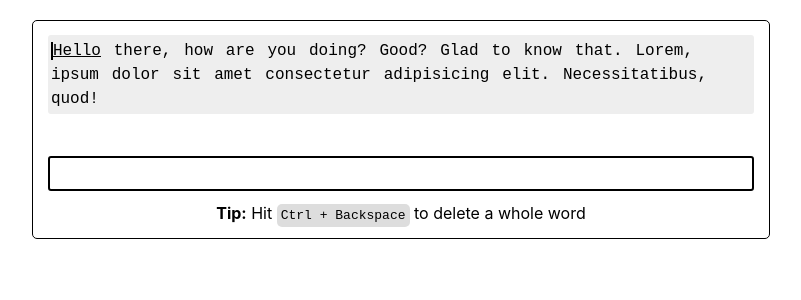
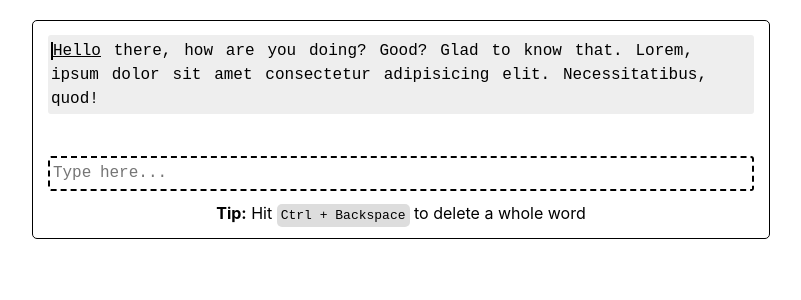
Before and after one commit to h-sifat/type-racer-clone, a Svelte app: page / in a window 1280 px wide. Shown: the top 300 px of the page, without its empty margins (239-1040 px from the left). Built offline with nearby package versions, Linux system fonts and the light colour scheme.

Commit message:
feat(components/InputBox): add focus, placeholder & disable support

```diff
--- a/src/components/InputBox/InputBox.svelte
+++ b/src/components/InputBox/InputBox.svelte
@@ -12,23 +12,30 @@
 
 <script lang="ts">
   import "./common.css";
-  import { ctrlBackspace, resetSelection } from "./index";
   import type { InputBoxEventMap } from "./interface";
   import { createEventDispatcher, onMount } from "svelte";
+  import { ctrlBackspace, resetSelection } from "./index";
 
   //  ----- Types ----------
   type InputEvent = KeyboardEvent & {
     currentTarget: EventTarget & HTMLInputElement;
   };
 
+  // ----- States ----------
+  let inputElement: HTMLInputElement;
+
   // ------ Props -----------
   export let value = "";
+  export let disabled = false;
   export let maxlength: number = -1;
+  export let placeholder = "Type here...";
+
+  export function focus() {
+    if (inputElement) inputElement.focus();
+  }
 
   //  ----- Rest ----------
   const dispatch = createEventDispatcher<InputBoxEventMap>();
-
-  let inputElement: HTMLInputElement;
 
   onMount(() => {
     inputElement.onpaste = (e) => e.preventDefault();
@@ -36,6 +43,8 @@
   });
 
   function processKeyDown(e: InputEvent) {
+    if (disabled) return void e.preventDefault();
+
     resetSelection(e);
 
     const { key } = e;
@@ -74,6 +83,8 @@
   }
 
   function processKeypress(e: InputEvent) {
+    if (disabled) return void e.preventDefault();
+
     const { key } = e;
 
     if (key.length !== 1) return void e.preventDefault();
@@ -98,9 +109,13 @@
 </script>
 
 <input
+  on:blur
+  on:focus
   bind:value
+  {disabled}
   type="text"
   {maxlength}
+  {placeholder}
   spellcheck="false"
   bind:this={inputElement}
   class="input text-styles"
@@ -122,5 +137,20 @@
     border: 2px solid currentColor;
     width: var(--input-width, 100%);
     font-weight: var(--font-weight, 400);
+
+    border-style: dashed;
+  }
+
+  input:focus {
+    border-style: solid;
+  }
+
+  input::selection {
+    background-color: transparent;
+  }
+
+  input:focus::placeholder,
+  input:disabled::placeholder {
+    color: transparent;
   }
 </style>
```
